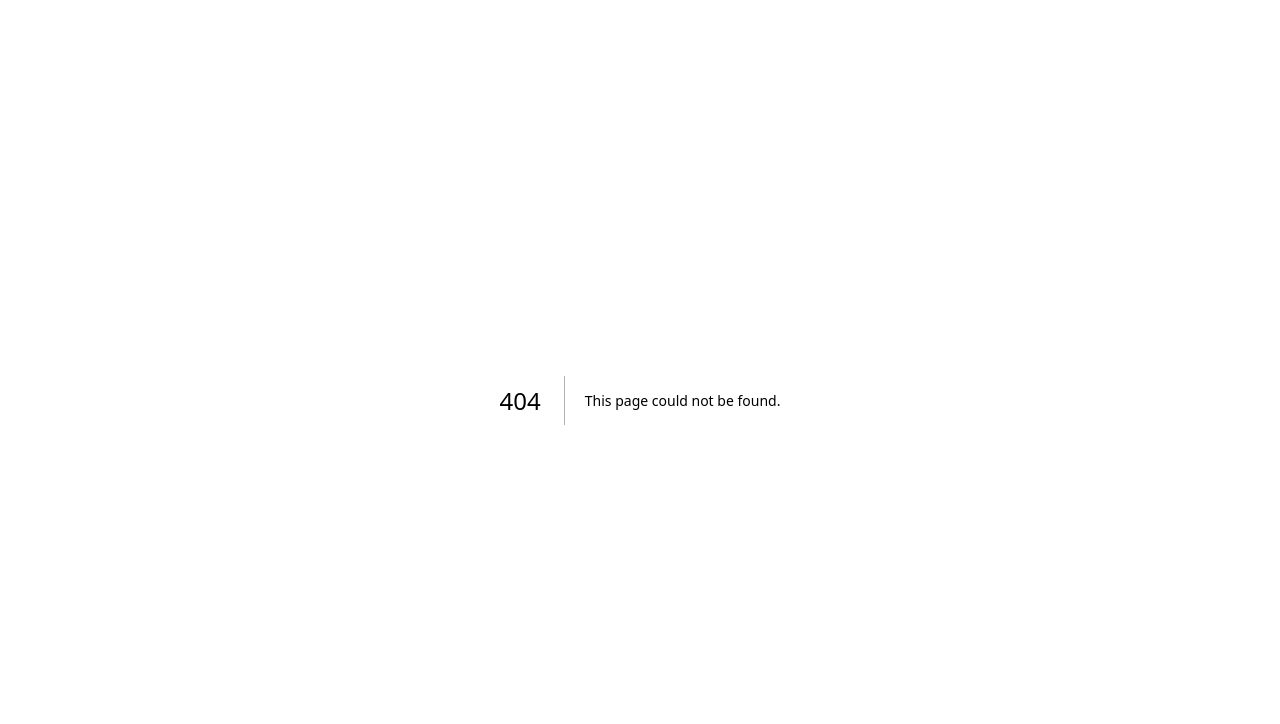
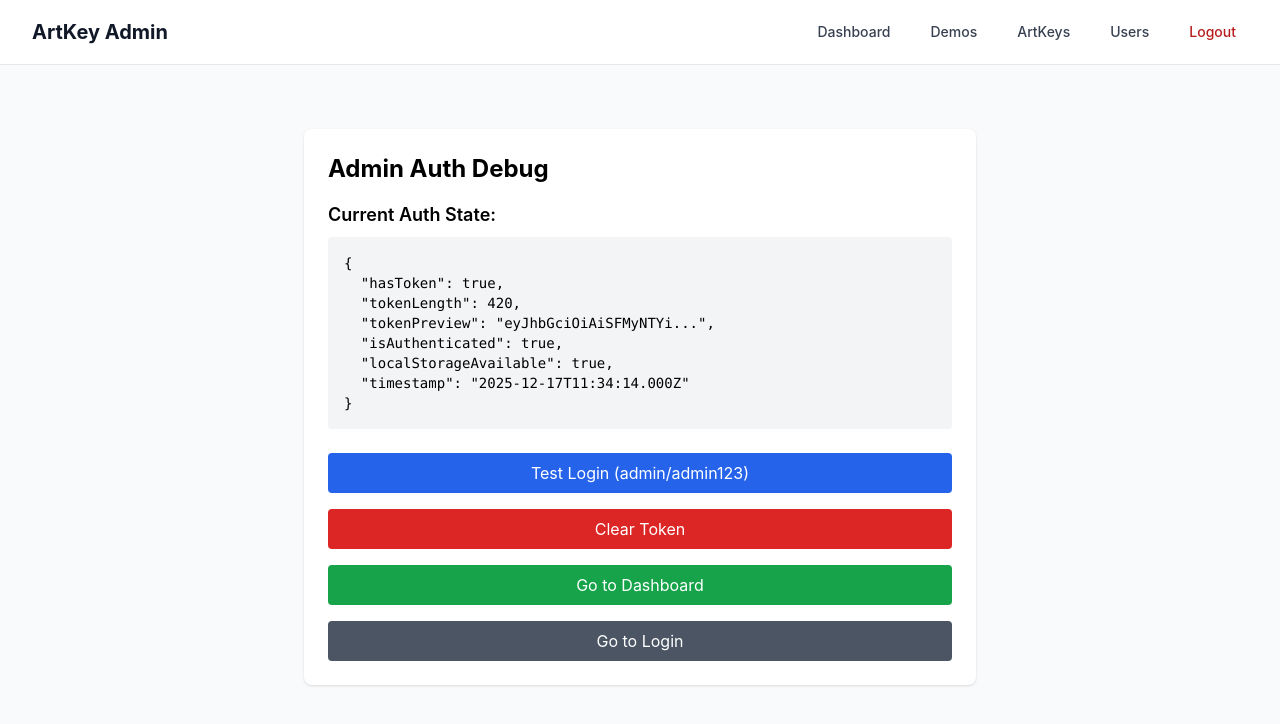
Before and after one commit to emailaaguirre-eng/tae-full-devsite, a Next.js app: page /manage/debug in a window 1280 px wide. Before the commit this address had no page. Shown: the top 724 px of the page. Built offline with nearby package versions, Linux system fonts and the light colour scheme; sample sign-in values are in the browser's storage; a web font is replaced by a local one.

Commit message:
add: debug page for testing admin authentication

```diff
--- /dev/null
+++ b/app/manage/debug/page.tsx
@@ -0,0 +1,90 @@
+"use client";
+
+import { useEffect, useState } from 'react';
+import { isAdminAuthenticated, getAdminToken } from '@/lib/admin-auth';
+
+export default function DebugPage() {
+  const [authState, setAuthState] = useState<any>(null);
+
+  useEffect(() => {
+    const token = getAdminToken();
+    const isAuth = isAdminAuthenticated();
+
+    setAuthState({
+      hasToken: !!token,
+      tokenLength: token?.length || 0,
+      tokenPreview: token ? token.substring(0, 20) + '...' : 'none',
+      isAuthenticated: isAuth,
+      localStorageAvailable: typeof window !== 'undefined' && typeof localStorage !== 'undefined',
+      timestamp: new Date().toISOString(),
+    });
+  }, []);
+
+  const testLogin = async () => {
+    try {
+      const res = await fetch('/api/admin/login', {
+        method: 'POST',
+        headers: { 'Content-Type': 'application/json' },
+        body: JSON.stringify({ username: 'admin', password: 'admin123' }),
+      });
+      const data = await res.json();
+      alert(`Login test: ${res.ok ? 'SUCCESS' : 'FAILED'}\n${JSON.stringify(data, null, 2)}`);
+      if (data.token) {
+        localStorage.setItem('admin_token', data.token);
+        window.location.reload();
+      }
+    } catch (err: any) {
+      alert(`Login test error: ${err.message}`);
+    }
+  };
+
+  const clearToken = () => {
+    localStorage.removeItem('admin_token');
+    window.location.reload();
+  };
+
+  return (
+    <div className="min-h-screen p-8 bg-gray-50">
+      <div className="max-w-2xl mx-auto bg-white rounded-lg shadow p-6">
+        <h1 className="text-2xl font-bold mb-4">Admin Auth Debug</h1>
+
+        <div className="mb-6">
+          <h2 className="text-lg font-semibold mb-2">Current Auth State:</h2>
+          <pre className="bg-gray-100 p-4 rounded text-sm overflow-auto">
+            {JSON.stringify(authState, null, 2)}
+          </pre>
+        </div>
+
+        <div className="space-y-4">
+          <button
+            onClick={testLogin}
+            className="w-full px-4 py-2 bg-blue-600 text-white rounded hover:bg-blue-700"
+          >
+            Test Login (admin/admin123)
+          </button>
+
+          <button
+            onClick={clearToken}
+            className="w-full px-4 py-2 bg-red-600 text-white rounded hover:bg-red-700"
+          >
+            Clear Token
+          </button>
+
+          <a
+            href="/manage/dashboard"
+            className="block w-full text-center px-4 py-2 bg-green-600 text-white rounded hover:bg-green-700"
+          >
+            Go to Dashboard
+          </a>
+
+          <a
+            href="/manage/login"
+            className="block w-full text-center px-4 py-2 bg-gray-600 text-white rounded hover:bg-gray-700"
+          >
+            Go to Login
+          </a>
+        </div>
+      </div>
+    </div>
+  );
+}
```
